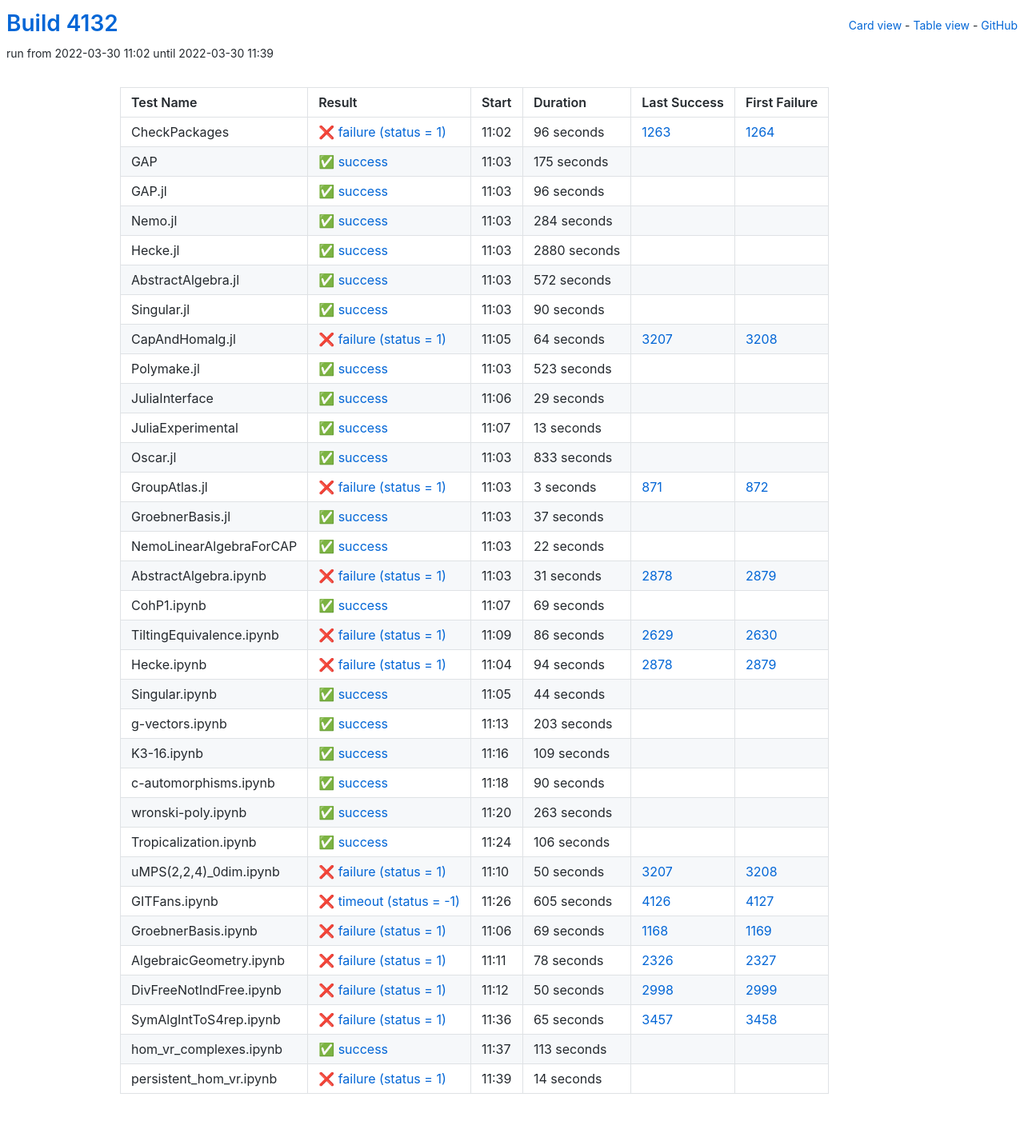
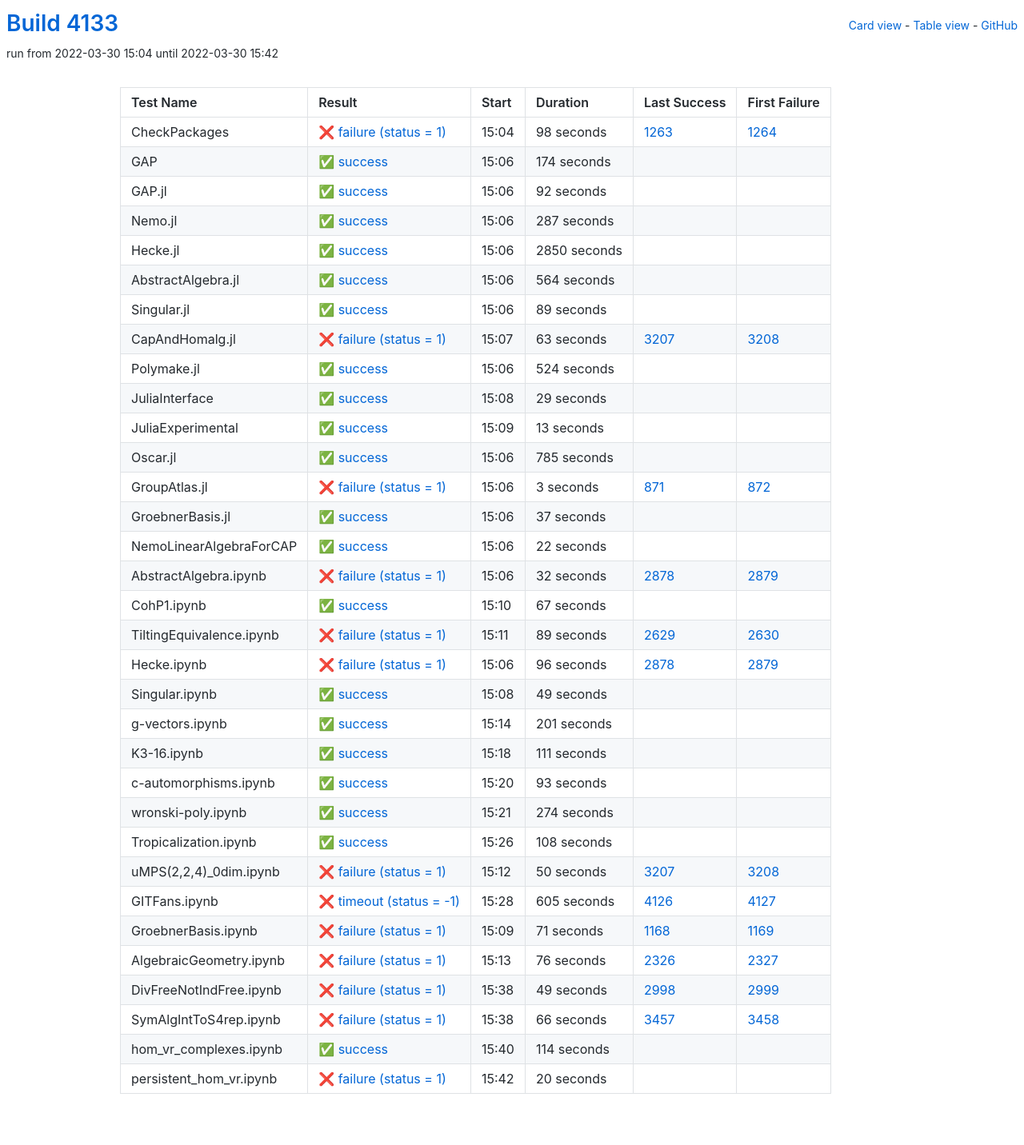
Before and after one commit to oscar-system/oscar-ci-status-stable, a Jekyll site: the page built from table.html, in a window 1280 px wide. Shown: the whole page at 80% size. Built offline with Jekyll 4.4.1, drawn with Linux system fonts in a browser that asks for light colours.

Commit message:
Build #4133

```diff
--- a/_data/ci.yml
+++ b/_data/ci.yml
@@ -1,6 +1,6 @@
 ---
-build: 4132
-build_url: https://oscarci.mathematik.uni-kl.de/job/oscar-stable/4132/
+build: 4133
+build_url: https://oscarci.mathematik.uni-kl.de/job/oscar-stable/4133/
 job: oscar-stable
 organization: oscar-system
 repo: oscar-ci-status-stable
@@ -8,116 +8,116 @@ repourl: https://github.com/oscar-system/oscar-ci-status-stable
 tests:
 - name: CheckPackages
   id: checkpackages
-  log: https://oscarci.mathematik.uni-kl.de/job/oscar-stable/4132/artifact/logs/build-4132/CheckPackages.log
-  start: 2022-03-30 11:02
+  log: https://oscarci.mathematik.uni-kl.de/job/oscar-stable/4133/artifact/logs/build-4133/CheckPackages.log
+  start: 2022-03-30 15:04
   success: false
   exitcode: 1
   status: failure
-  duration: 96
+  duration: 98
   last_success: 1263
   last_success_url: https://oscarci.mathematik.uni-kl.de/job/oscar-stable/1263/
   first_failure: 1264
   first_failure_url: https://oscarci.mathematik.uni-kl.de/job/oscar-stable/1264/
 - name: GAP
   id: gap
-  log: https://oscarci.mathematik.uni-kl.de/job/oscar-stable/4132/artifact/logs/build-4132/GAP.log
-  start: 2022-03-30 11:03
+  log: https://oscarci.mathematik.uni-kl.de/job/oscar-stable/4133/artifact/logs/build-4133/GAP.log
+  start: 2022-03-30 15:06
   success: true
   exitcode: 0
   status: success
-  duration: 175
+  duration: 174
   last_success: false
   last_success_url:
   first_failure: false
   first_failure_url:
 - name: GAP.jl
   id: gap-jl
-  log: https://oscarci.mathematik.uni-kl.de/job/oscar-stable/4132/artifact/logs/build-4132/GAP.jl.log
-  start: 2022-03-30 11:03
+  log: https://oscarci.mathematik.uni-kl.de/job/oscar-stable/4133/artifact/logs/build-4133/GAP.jl.log
+  start: 2022-03-30 15:06
   success: true
   exitcode: 0
   status: success
-  duration: 96
+  duration: 92
   last_success: false
   last_success_url:
   first_failure: false
   first_failure_url:
 - name: Nemo.jl
   id: nemo-jl
-  log: https://oscarci.mathematik.uni-kl.de/job/oscar-stable/4132/artifact/logs/build-4132/Nemo.jl.log
-  start: 2022-03-30 11:03
+  log: https://oscarci.mathematik.uni-kl.de/job/oscar-stable/4133/artifact/logs/build-4133/Nemo.jl.log
+  start: 2022-03-30 15:06
   success: true
   exitcode: 0
   status: success
-  duration: 284
+  duration: 287
   last_success: false
   last_success_url:
   first_failure: false
   first_failure_url:
 - name: Hecke.jl
   id: hecke-jl
-  log: https://oscarci.mathematik.uni-kl.de/job/oscar-stable/4132/artifact/logs/build-4132/Hecke.jl.log
-  start: 2022-03-30 11:03
+  log: https://oscarci.mathematik.uni-kl.de/job/oscar-stable/4133/artifact/logs/build-4133/Hecke.jl.log
+  start: 2022-03-30 15:06
   success: true
   exitcode: 0
   status: success
-  duration: 2880
+  duration: 2850
   last_success: false
   last_success_url:
   first_failure: false
   first_failure_url:
 - name: AbstractAlgebra.jl
   id: abstractalgebra-jl
-  log: https://oscarci.mathematik.uni-kl.de/job/oscar-stable/4132/artifact/logs/build-4132/AbstractAlgebra.jl.log
-  start: 2022-03-30 11:03
+  log: https://oscarci.mathematik.uni-kl.de/job/oscar-stable/4133/artifact/logs/build-4133/AbstractAlgebra.jl.log
+  start: 2022-03-30 15:06
   success: true
   exitcode: 0
   status: success
-  duration: 572
+  duration: 564
   last_success: false
   last_success_url:
   first_failure: false
   first_failure_url:
 - name: Singular.jl
   id: singular-jl
-  log: https://oscarci.mathematik.uni-kl.de/job/oscar-stable/4132/artifact/logs/build-4132/Singular.jl.log
-  start: 2022-03-30 11:03
+  log: https://oscarci.mathematik.uni-kl.de/job/oscar-stable/4133/artifact/logs/build-4133/Singular.jl.log
+  start: 2022-03-30 15:06
   success: true
   exitcode: 0
   status: success
-  duration: 90
+  duration: 89
   last_success: false
   last_success_url:
   first_failure: false
   first_failure_url:
 - name: CapAndHomalg.jl
   id: capandhomalg-jl
-  log: https://oscarci.mathematik.uni-kl.de/job/oscar-stable/4132/artifact/logs/build-4132/CapAndHomalg.jl.log
-  start: 2022-03-30 11:05
+  log: https://oscarci.mathematik.uni-kl.de/job/oscar-stable/4133/artifact/logs/build-4133/CapAndHomalg.jl.log
+  start: 2022-03-30 15:07
   success: false
   exitcode: 1
   status: failure
-  duration: 64
+  duration: 63
   last_success: 3207
   last_success_url: https://oscarci.mathematik.uni-kl.de/job/oscar-stable/3207/
   first_failure: 3208
   first_failure_url: https://oscarci.mathematik.uni-kl.de/job/oscar-stable/3208/
 - name: Polymake.jl
   id: polymake-jl
-  log: https://oscarci.mathematik.uni-kl.de/job/oscar-stable/4132/artifact/logs/build-4132/Polymake.jl.log
-  start: 2022-03-30 11:03
+  log: https://oscarci.mathematik.uni-kl.de/job/oscar-stable/4133/artifact/logs/build-4133/Polymake.jl.log
+  start: 2022-03-30 15:06
   success: true
   exitcode: 0
   status: success
-  duration: 523
+  duration: 524
   last_success: false
   last_success_url:
   first_failure: false
   first_failure_url:
 - name: JuliaInterface
   id: juliainterface
-  log: https://oscarci.mathematik.uni-kl.de/job/oscar-stable/4132/artifact/logs/build-4132/JuliaInterface.log
-  start: 2022-03-30 11:06
+  log: https://oscarci.mathematik.uni-kl.de/job/oscar-stable/4133/artifact/logs/build-4133/JuliaInterface.log
+  start: 2022-03-30 15:08
   success: true
   exitcode: 0
   status: success
@@ -128,8 +128,8 @@ tests:
   first_failure_url:
 - name: JuliaExperimental
   id: juliaexperimental
-  log: https://oscarci.mathematik.uni-kl.de/job/oscar-stable/4132/artifact/logs/build-4132/JuliaExperimental.log
-  start: 2022-03-30 11:07
+  log: https://oscarci.mathematik.uni-kl.de/job/oscar-stable/4133/artifact/logs/build-4133/JuliaExperimental.log
+  start: 2022-03-30 15:09
   success: true
   exitcode: 0
   status: success
@@ -140,20 +140,20 @@ tests:
   first_failure_url:
 - name: Oscar.jl
   id: oscar-jl
-  log: https://oscarci.mathematik.uni-kl.de/job/oscar-stable/4132/artifact/logs/build-4132/Oscar.jl.log
-  start: 2022-03-30 11:03
+  log: https://oscarci.mathematik.uni-kl.de/job/oscar-stable/4133/artifact/logs/build-4133/Oscar.jl.log
+  start: 2022-03-30 15:06
   success: true
   exitcode: 0
   status: success
-  duration: 833
+  duration: 785
   last_success: false
   last_success_url:
   first_failure: false
   first_failure_url:
 - name: GroupAtlas.jl
   id: groupatlas-jl
-  log: https://oscarci.mathematik.uni-kl.de/job/oscar-stable/4132/artifact/logs/build-4132/GroupAtlas.jl.log
-  start: 2022-03-30 11:03
+  log: https://oscarci.mathematik.uni-kl.de/job/oscar-stable/4133/artifact/logs/build-4133/GroupAtlas.jl.log
+  start: 2022-03-30 15:06
   success: false
   exitcode: 1
   status: failure
@@ -164,8 +164,8 @@ tests:
   first_failure_url: https://oscarci.mathematik.uni-kl.de/job/oscar-stable/872/
 - name: GroebnerBasis.jl
   id: groebnerbasis-jl
-  log: https://oscarci.mathematik.uni-kl.de/job/oscar-stable/4132/artifact/logs/build-4132/GroebnerBasis.jl.log
-  start: 2022-03-30 11:03
+  log: https://oscarci.mathematik.uni-kl.de/job/oscar-stable/4133/artifact/logs/build-4133/GroebnerBasis.jl.log
+  start: 2022-03-30 15:06
   success: true
   exitcode: 0
   status: success
@@ -176,8 +176,8 @@ tests:
   first_failure_url:
 - name: NemoLinearAlgebraForCAP
   id: nemolinearalgebraforcap
-  log: https://oscarci.mathematik.uni-kl.de/job/oscar-stable/4132/artifact/logs/build-4132/NemoLinearAlgebraForCAP.log
-  start: 2022-03-30 11:03
+  log: https://oscarci.mathematik.uni-kl.de/job/oscar-stable/4133/artifact/logs/build-4133/NemoLinearAlgebraForCAP.log
+  start: 2022-03-30 15:06
   success: true
   exitcode: 0
   status: success
@@ -188,128 +188,128 @@ tests:
   first_failure_url:
 - name: AbstractAlgebra.ipynb
   id: abstractalgebra-ipynb
-  log: https://oscarci.mathematik.uni-kl.de/job/oscar-stable/4132/artifact/logs/build-4132/AbstractAlgebra.ipynb.log
-  start: 2022-03-30 11:03
+  log: https://oscarci.mathematik.uni-kl.de/job/oscar-stable/4133/artifact/logs/build-4133/AbstractAlgebra.ipynb.log
+  start: 2022-03-30 15:06
   success: false
   exitcode: 1
   status: failure
-  duration: 31
+  duration: 32
   last_success: 2878
   last_success_url: https://oscarci.mathematik.uni-kl.de/job/oscar-stable/2878/
   first_failure: 2879
   first_failure_url: https://oscarci.mathematik.uni-kl.de/job/oscar-stable/2879/
 - name: CohP1.ipynb
   id: cohp1-ipynb
-  log: https://oscarci.mathematik.uni-kl.de/job/oscar-stable/4132/artifact/logs/build-4132/CohP1.ipynb.log
-  start: 2022-03-30 11:07
+  log: https://oscarci.mathematik.uni-kl.de/job/oscar-stable/4133/artifact/logs/build-4133/CohP1.ipynb.log
+  start: 2022-03-30 15:10
   success: true
   exitcode: 0
   status: success
-  duration: 69
+  duration: 67
   last_success: false
   last_success_url:
   first_failure: false
   first_failure_url:
 - name: TiltingEquivalence.ipynb
   id: tiltingequivalence-ipynb
-  log: https://oscarci.mathematik.uni-kl.de/job/oscar-stable/4132/artifact/logs/build-4132/TiltingEquivalence.ipynb.log
-  start: 2022-03-30 11:09
+  log: https://oscarci.mathematik.uni-kl.de/job/oscar-stable/4133/artifact/logs/build-4133/TiltingEquivalence.ipynb.log
+  start: 2022-03-30 15:11
   success: false
   exitcode: 1
   status: failure
-  duration: 86
+  duration: 89
   last_success: 2629
   last_success_url: https://oscarci.mathematik.uni-kl.de/job/oscar-stable/2629/
   first_failure: 2630
   first_failure_url: https://oscarci.mathematik.uni-kl.de/job/oscar-stable/2630/
 - name: Hecke.ipynb
   id: hecke-ipynb
-  log: https://oscarci.mathematik.uni-kl.de/job/oscar-stable/4132/artifact/logs/build-4132/Hecke.ipynb.log
-  start: 2022-03-30 11:04
+  log: https://oscarci.mathematik.uni-kl.de/job/oscar-stable/4133/artifact/logs/build-4133/Hecke.ipynb.log
+  start: 2022-03-30 15:06
   success: false
   exitcode: 1
   status: failure
-  duration: 94
+  duration: 96
   last_success: 2878
   last_success_url: https://oscarci.mathematik.uni-kl.de/job/oscar-stable/2878/
   first_failure: 2879
   first_failure_url: https://oscarci.mathematik.uni-kl.de/job/oscar-stable/2879/
 - name: Singular.ipynb
   id: singular-ipynb
-  log: https://oscarci.mathematik.uni-kl.de/job/oscar-stable/4132/artifact/logs/build-4132/Singular.ipynb.log
-  start: 2022-03-30 11:05
+  log: https://oscarci.mathematik.uni-kl.de/job/oscar-stable/4133/artifact/logs/build-4133/Singular.ipynb.log
+  start: 2022-03-30 15:08
   success: true
   exitcode: 0
   status: success
-  duration: 44
+  duration: 49
   last_success: false
   last_success_url:
   first_failure: false
   first_failure_url:
 - name: g-vectors.ipynb
   id: g-vectors-ipynb
-  log: https://oscarci.mathematik.uni-kl.de/job/oscar-stable/4132/artifact/logs/build-4132/g-vectors.ipynb.log
-  start: 2022-03-30 11:13
+  log: https://oscarci.mathematik.uni-kl.de/job/oscar-stable/4133/artifact/logs/build-4133/g-vectors.ipynb.log
+  start: 2022-03-30 15:14
   success: true
   exitcode: 0
   status: success
-  duration: 203
+  duration: 201
   last_success: false
   last_success_url:
   first_failure: false
   first_failure_url:
 - name: K3-16.ipynb
   id: k3-16-ipynb
-  log: https://oscarci.mathematik.uni-kl.de/job/oscar-stable/4132/artifact/logs/build-4132/K3-16.ipynb.log
-  start: 2022-03-30 11:16
+  log: https://oscarci.mathematik.uni-kl.de/job/oscar-stable/4133/artifact/logs/build-4133/K3-16.ipynb.log
+  start: 2022-03-30 15:18
   success: true
   exitcode: 0
   status: success
-  duration: 109
+  duration: 111
   last_success: false
   last_success_url:
   first_failure: false
   first_failure_url:
 - name: c-automorphisms.ipynb
   id: c-automorphisms-ipynb
-  log: https://oscarci.mathematik.uni-kl.de/job/oscar-stable/4132/artifact/logs/build-4132/c-automorphisms.ipynb.log
-  start: 2022-03-30 11:18
+  log: https://oscarci.mathematik.uni-kl.de/job/oscar-stable/4133/artifact/logs/build-4133/c-automorphisms.ipynb.log
+  start: 2022-03-30 15:20
   success: true
   exitcode: 0
   status: success
-  duration: 90
+  duration: 93
   last_success: false
   last_success_url:
   first_failure: false
   first_failure_url:
 - name: wronski-poly.ipynb
   id: wronski-poly-ipynb
-  log: https://oscarci.mathematik.uni-kl.de/job/oscar-stable/4132/artifact/logs/build-4132/wronski-poly.ipynb.log
-  start: 2022-03-30 11:20
+  log: https://oscarci.mathematik.uni-kl.de/job/oscar-stable/4133/artifact/logs/build-4133/wronski-poly.ipynb.log
+  start: 2022-03-30 15:21
   success: true
   exitcode: 0
   status: success
-  duration: 263
+  duration: 274
   last_success: false
   last_success_url:
   first_failure: false
   first_failure_url:
 - name: Tropicalization.ipynb
   id: tropicalization-ipynb
-  log: https://oscarci.mathematik.uni-kl.de/job/oscar-stable/4132/artifact/logs/build-4132/Tropicalization.ipynb.log
-  start: 2022-03-30 11:24
+  log: https://oscarci.mathematik.uni-kl.de/job/oscar-stable/4133/artifact/logs/build-4133/Tropicalization.ipynb.log
+  start: 2022-03-30 15:26
   success: true
   exitcode: 0
   status: success
-  duration: 106
+  duration: 108
   last_success: false
   last_success_url:
   first_failure: false
   first_failure_url:
 - name: uMPS(2,2,4)_0dim.ipynb
   id: umps-2-2-4-0dim-ipynb
-  log: https://oscarci.mathematik.uni-kl.de/job/oscar-stable/4132/artifact/logs/build-4132/uMPS-2-2-4-_0dim.ipynb.log
-  start: 2022-03-30 11:10
+  log: https://oscarci.mathematik.uni-kl.de/job/oscar-stable/4133/artifact/logs/build-4133/uMPS-2-2-4-_0dim.ipynb.log
+  start: 2022-03-30 15:12
   success: false
   exitcode: 1
   status: failure
@@ -320,8 +320,8 @@ tests:
   first_failure_url: https://oscarci.mathematik.uni-kl.de/job/oscar-stable/3208/
 - name: GITFans.ipynb
   id: gitfans-ipynb
-  log: https://oscarci.mathematik.uni-kl.de/job/oscar-stable/4132/artifact/logs/build-4132/GITFans.ipynb.log
-  start: 2022-03-30 11:26
+  log: https://oscarci.mathematik.uni-kl.de/job/oscar-stable/4133/artifact/logs/build-4133/GITFans.ipynb.log
+  start: 2022-03-30 15:28
   success: false
   exitcode: -1
   status: timeout
@@ -332,72 +332,72 @@ tests:
   first_failure_url: https://oscarci.mathematik.uni-kl.de/job/oscar-stable/4127/
 - name: GroebnerBasis.ipynb
   id: groebnerbasis-ipynb
-  log: https://oscarci.mathematik.uni-kl.de/job/oscar-stable/4132/artifact/logs/build-4132/GroebnerBasis.ipynb.log
-  start: 2022-03-30 11:06
+  log: https://oscarci.mathematik.uni-kl.de/job/oscar-stable/4133/artifact/logs/build-4133/GroebnerBasis.ipynb.log
+  start: 2022-03-30 15:09
   success: false
   exitcode: 1
   status: failure
-  duration: 69
+  duration: 71
   last_success: 1168
   last_success_url: https://oscarci.mathematik.uni-kl.de/job/oscar-stable/1168/
   first_failure: 1169
   first_failure_url: https://oscarci.mathematik.uni-kl.de/job/oscar-stable/1169/
 - name: AlgebraicGeometry.ipynb
   id: algebraicgeometry-ipynb
-  log: https://oscarci.mathematik.uni-kl.de/job/oscar-stable/4132/artifact/logs/build-4132/AlgebraicGeometry.ipynb.log
-  start: 2022-03-30 11:11
+  log: https://oscarci.mathematik.uni-kl.de/job/oscar-stable/4133/artifact/logs/build-4133/AlgebraicGeometry.ipynb.log
+  start: 2022-03-30 15:13
   success: false
   exitcode: 1
   status: failure
-  duration: 78
+  duration: 76
   last_success: 2326
   last_success_url: https://oscarci.mathematik.uni-kl.de/job/oscar-stable/2326/
   first_failure: 2327
   first_failure_url: https://oscarci.mathematik.uni-kl.de/job/oscar-stable/2327/
 - name: DivFreeNotIndFree.ipynb
   id: divfreenotindfree-ipynb
-  log: https://oscarci.mathematik.uni-kl.de/job/oscar-stable/4132/artifact/logs/build-4132/DivFreeNotIndFree.ipynb.log
-  start: 2022-03-30 11:12
+  log: https://oscarci.mathematik.uni-kl.de/job/oscar-stable/4133/artifact/logs/build-4133/DivFreeNotIndFree.ipynb.log
+  start: 2022-03-30 15:38
   success: false
   exitcode: 1
   status: failure
-  duration: 50
+  duration: 49
   last_success: 2998
   last_success_url: https://oscarci.mathematik.uni-kl.de/job/oscar-stable/2998/
   first_failure: 2999
   first_failure_url: https://oscarci.mathematik.uni-kl.de/job/oscar-stable/2999/
 - name: SymAlgIntToS4rep.ipynb
   id: symalginttos4rep-ipynb
-  log: https://oscarci.mathematik.uni-kl.de/job/oscar-stable/4132/artifact/logs/build-4132/SymAlgIntToS4rep.ipynb.log
-  start: 2022-03-30 11:36
+  log: https://oscarci.mathematik.uni-kl.de/job/oscar-stable/4133/artifact/logs/build-4133/SymAlgIntToS4rep.ipynb.log
+  start: 2022-03-30 15:38
   success: false
   exitcode: 1
   status: failure
-  duration: 65
+  duration: 66
   last_success: 3457
   last_success_url: https://oscarci.mathematik.uni-kl.de/job/oscar-stable/3457/
   first_failure: 3458
   first_failure_url: https://oscarci.mathematik.uni-kl.de/job/oscar-stable/3458/
 - name: hom_vr_complexes.ipynb
   id: hom-vr-complexes-ipynb
-  log: https://oscarci.mathematik.uni-kl.de/job/oscar-stable/4132/artifact/logs/build-4132/hom_vr_complexes.ipynb.log
-  start: 2022-03-30 11:37
+  log: https://oscarci.mathematik.uni-kl.de/job/oscar-stable/4133/artifact/logs/build-4133/hom_vr_complexes.ipynb.log
+  start: 2022-03-30 15:40
   success: true
   exitcode: 0
   status: success
-  duration: 113
+  duration: 114
   last_success: false
   last_success_url:
   first_failure: false
   first_failure_url:
 - name: persistent_hom_vr.ipynb
   id: persistent-hom-vr-ipynb
-  log: https://oscarci.mathematik.uni-kl.de/job/oscar-stable/4132/artifact/logs/build-4132/persistent_hom_vr.ipynb.log
-  start: 2022-03-30 11:39
+  log: https://oscarci.mathematik.uni-kl.de/job/oscar-stable/4133/artifact/logs/build-4133/persistent_hom_vr.ipynb.log
+  start: 2022-03-30 15:42
   success: false
   exitcode: 1
   status: failure
-  duration: 14
+  duration: 20
   last_success: false
   last_success_url:
   first_failure: false
```
Also changed, not shown: README.md.
